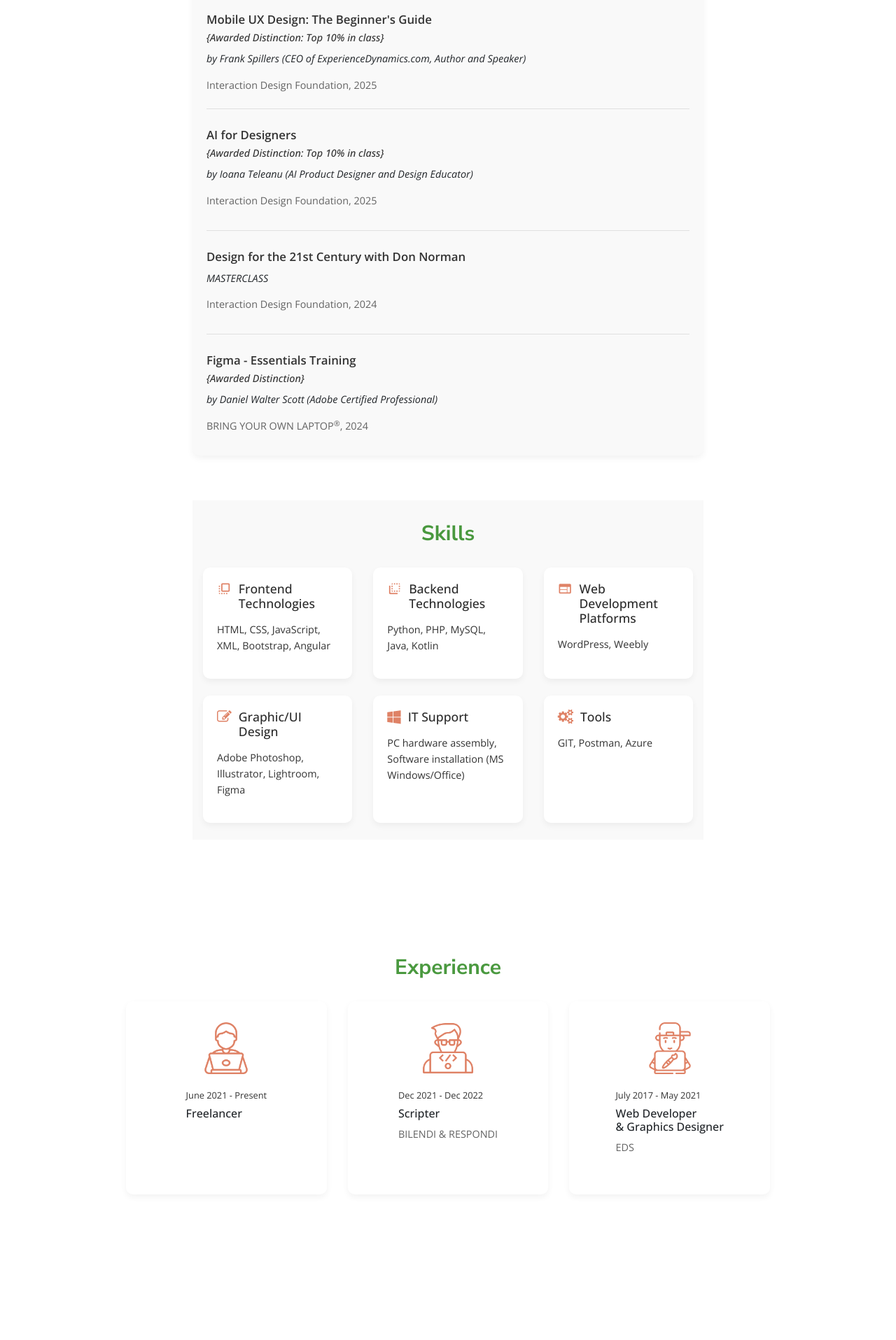
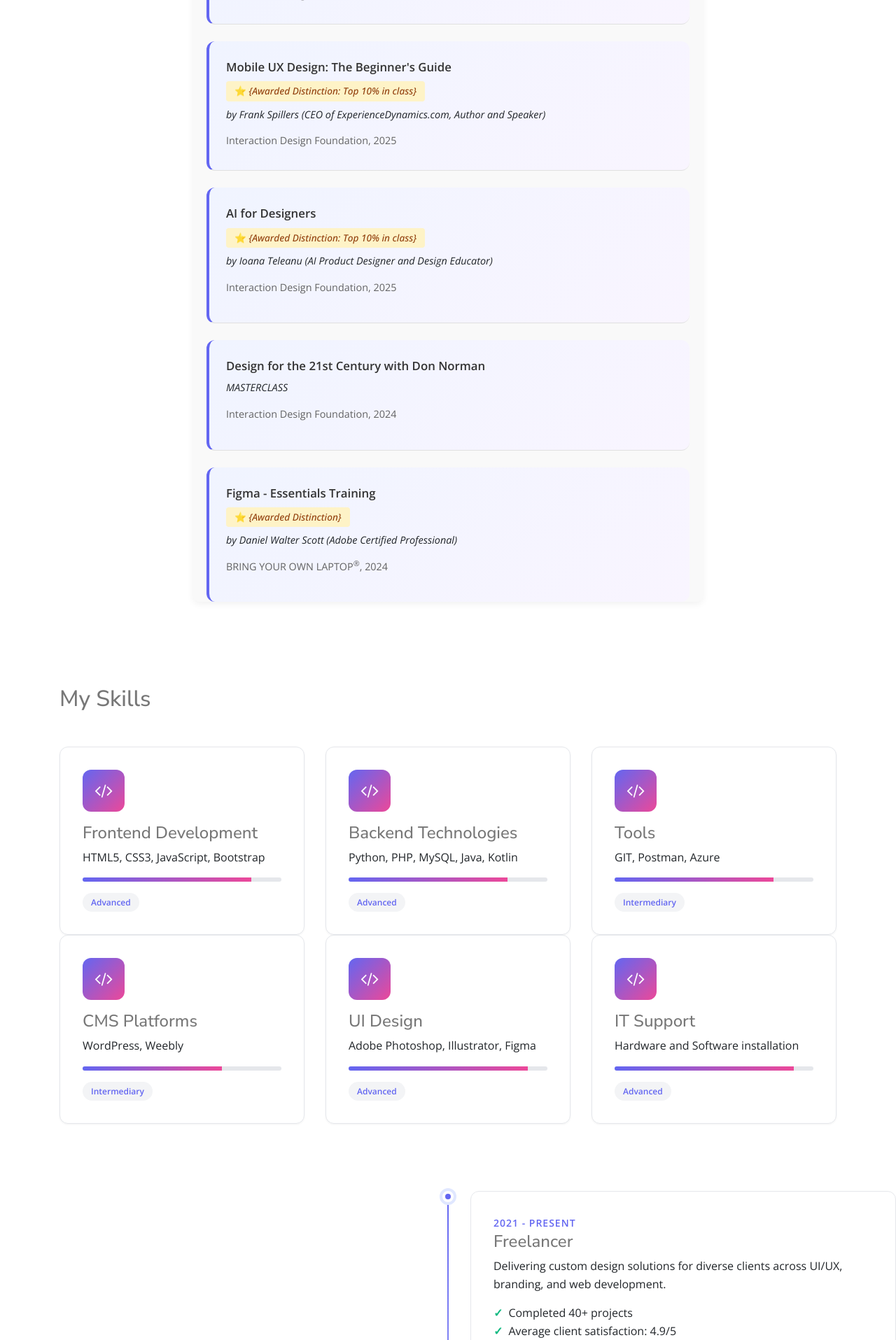
Before and after one commit to apurusram/apurusram.github.io, a PHP site: page /education.html in a window 1280 px wide. Shown: the part 885-2800 px from the top of the page at 70% size. Before the commit the page ends 2531 px from the top, so only its background shows below. Run offline with PHP 8.4, Linux system fonts and the light colour scheme; some web fonts are replaced.

Commit message:
new color combi

```diff
--- a/css/style.css
+++ b/css/style.css
@@ -4,6 +4,12 @@
 * Author URI: https://untree.co/
 * License: https://creativecommons.org/licenses/by/3.0/
 */
+
+:root {
+
+}
+
+
 body {
   font-family: "Open Sans", sans-serif;
   line-height: 1.6;
@@ -92,7 +98,7 @@ h3,
 h4,
 .h4 {
   font-family: "Nunito Sans", serif;
-  color: #dddde6;
+  color: #777777;
 }
 
 .btn {
@@ -2945,3 +2951,245 @@ figure.dotted-bg:before {
 .scroll-down i {
   animation: floatArrow 1.8s ease-in-out infinite;
 }
+
+
+/* hero section */
+
+.hero-enhanced {
+  min-height: 100vh;
+  display: flex;
+  background: linear-gradient(135deg, #fafbfc 0%, #f0f4ff 100%);
+  position: relative;
+  padding: 7rem 0;
+}
+
+.hero-title {
+  font-size: clamp(2.5rem, 8vw, 4rem);
+  line-height: 1.2;
+  font-weight: 800;
+  color: #1f2937;
+  margin-bottom: 1.5rem;
+}
+
+.hero-subtitle {
+  font-size: 1.25rem;
+  color: #6b7280;
+  max-width: 600px;
+  margin: 0 auto 2rem;
+  line-height: 1.6;
+}
+
+.badge {
+  display: inline-block;
+  background: #e0e7ff;
+  color: #4f46e5;
+  padding: 0.5rem 1rem;
+  border-radius: 20px;
+  font-size: 0.875rem;
+  font-weight: 600;
+}
+
+/* portfolio */
+
+.portfolio-item {
+  position: relative;
+  overflow: hidden;
+  border-radius: 12px;
+  transition: all 0.3s ease;
+}
+
+.portfolio-item img {
+  transition: transform 0.4s cubic-bezier(0.25, 0.46, 0.45, 0.94);
+}
+
+.portfolio-item:hover img {
+  transform: scale(1.08) rotate(1deg);
+}
+
+.overlay {
+  position: absolute;
+  top: 0;
+  left: 0;
+  right: 0;
+  bottom: 0;
+  background: linear-gradient(135deg, rgba(99, 102, 241, 0.9) 0%, rgba(236, 72, 153, 0.9) 100%);
+  display: flex;
+  align-items: center;
+  justify-content: center;
+  flex-direction: column;
+  opacity: 0;
+  transition: opacity 0.3s ease;
+}
+
+.portfolio-item:hover .overlay {
+  opacity: 1;
+}
+
+.portfolio-item-content h3 {
+  color: white;
+  font-size: 1.5rem;
+  font-weight: 700;
+  margin-bottom: 0.5rem;
+}
+
+.portfolio-item-content p {
+  color: rgba(255,255,255,0.9);
+  font-size: 0.9rem;
+  text-transform: uppercase;
+  letter-spacing: 1px;
+}
+
+/* Skills */
+
+.skill-card {
+  background: white;
+  border-radius: 12px;
+  padding: 2rem;
+  transition: all 0.3s ease;
+  border: 1px solid #e5e7eb;
+  box-shadow: 0 1px 3px rgba(0,0,0,0.05);
+}
+
+.skill-card:hover {
+  transform: translateY(-8px);
+  box-shadow: 0 20px 40px rgba(99, 102, 241, 0.15);
+  border-color: #6366f1;
+}
+
+.skill-icon {
+  width: 60px;
+  height: 60px;
+  background: linear-gradient(135deg, #6366f1 0%, #ec4899 100%);
+  border-radius: 12px;
+  display: flex;
+  align-items: center;
+  justify-content: center;
+  font-size: 1.5rem;
+  color: white;
+  margin-bottom: 1rem;
+}
+
+.skill-bar {
+  height: 6px;
+  background: #e5e7eb;
+  border-radius: 3px;
+  overflow: hidden;
+  margin: 1rem 0;
+}
+
+.skill-progress {
+  height: 100%;
+  background: linear-gradient(90deg, #6366f1 0%, #ec4899 100%);
+  transition: width 0.8s ease;
+}
+
+.skill-level {
+  display: inline-block;
+  background: #f3f4f6;
+  color: #6366f1;
+  padding: 0.25rem 0.75rem;
+  border-radius: 20px;
+  font-size: 0.75rem;
+  font-weight: 600;
+}
+
+/* Experience */
+
+.experience-timeline {
+  position: relative;
+  padding: 3rem 0;
+}
+
+.experience-timeline::before {
+  content: '';
+  position: absolute;
+  left: 50%;
+  transform: translateX(-50%);
+  width: 2px;
+  height: 100%;
+  background: linear-gradient(180deg, #6366f1 0%, transparent 100%);
+}
+
+.timeline-item {
+  margin-bottom: 3rem;
+  position: relative;
+}
+
+.timeline-marker {
+  width: 16px;
+  height: 16px;
+  background: #6366f1;
+  border: 4px solid white;
+  border-radius: 50%;
+  position: absolute;
+  left: 50%;
+  transform: translateX(-50%);
+  top: 0;
+  box-shadow: 0 0 0 4px #e0e7ff;
+}
+
+.timeline-content {
+  width: calc(50% - 2rem);
+  background: white;
+  padding: 2rem;
+  border-radius: 12px;
+  border: 1px solid #e5e7eb;
+}
+
+.timeline-content:nth-child(odd) {
+  margin-left: 0;
+}
+
+.timeline-content:nth-child(even) {
+  margin-left: auto;
+}
+
+.timeline-date {
+  color: #6366f1;
+  font-size: 0.875rem;
+  font-weight: 600;
+  text-transform: uppercase;
+  letter-spacing: 1px;
+}
+
+.achievement-list {
+  list-style: none;
+  padding: 0;
+  margin-top: 1rem;
+}
+
+.achievement-list li::before {
+  content: '✓';
+  color: #10b981;
+  font-weight: bold;
+  margin-right: 0.5rem;
+}
+
+/* Certificates */
+
+.certificate-item {
+  background: linear-gradient(135deg, #f0f4ff 0%, #f9f5ff 100%);
+  padding: 1.5rem;
+  border-radius: 12px;
+  border-left: 4px solid #6366f1;
+  transition: all 0.3s ease;
+}
+
+.certificate-item:hover {
+  transform: translateX(8px);
+  box-shadow: 0 10px 30px rgba(99, 102, 241, 0.1);
+}
+
+.results {
+  display: inline-block;
+  background: #fef3c7;
+  color: #92400e;
+  padding: 0.25rem 0.75rem;
+  border-radius: 4px;
+  font-size: 0.85rem;
+  margin-top: 0.5rem;
+}
+
+.results::before {
+  content: '⭐ ';
+}
--- a/education.html
+++ b/education.html
@@ -133,9 +133,19 @@
       </div>
     </div>
 
+
+
+
+  </div>
+</div>
+</div>
+</div>
+
+
+
     <!-- Skills Section -->
 
-<div class="untree_co-section pb-0" id="skills-section">
+<!-- <div class="untree_co-section pb-0" id="skills-section">
   <div class="container">
     <div class="col-lg-7 text-center mx-auto">
       <br>
@@ -187,63 +197,157 @@
       </div>
     </div>
   </div>
+</div> -->
+
+<div class="skills-section py-5">
+  <div class="container">
+    <h2 class="section-title mb-5">My Skills</h2>
+    <div class="row g-4">
+      <div class="col-md-6 col-lg-4">
+        <div class="skill-card">
+          <div class="skill-icon">
+            <i class="icon-code"></i>
+          </div>
+          <h4>Frontend Development</h4>
+          <p>HTML5, CSS3, JavaScript, Bootstrap</p>
+          <div class="skill-bar">
+            <div class="skill-progress" style="width: 85%"></div>
+          </div>
+          <span class="skill-level">Advanced</span>
+        </div>
+      </div>
+
+      <div class="col-md-6 col-lg-4">
+        <div class="skill-card">
+          <div class="skill-icon">
+            <i class="icon-code"></i>
+          </div>
+          <h4>Backend Technologies</h4>
+          <p>Python, PHP, MySQL, Java, Kotlin</p>
+          <div class="skill-bar">
+            <div class="skill-progress" style="width: 80%"></div>
+          </div>
+          <span class="skill-level">Advanced</span>
+        </div>
+      </div>
+
+      <div class="col-md-6 col-lg-4">
+        <div class="skill-card">
+          <div class="skill-icon">
+            <i class="icon-code"></i>
+          </div>
+          <h4>Tools</h4>
+          <p>GIT, Postman, Azure</p>
+          <div class="skill-bar">
+            <div class="skill-progress" style="width: 80%"></div>
+          </div>
+          <span class="skill-level">Intermediary</span>
+        </div>
       </div>
 
 
 
+      <div class="col-md-6 col-lg-4">
+        <div class="skill-card">
+          <div class="skill-icon">
+            <i class="icon-code"></i>
+          </div>
+          <h4>CMS Platforms</h4>
+          <p>WordPress, Weebly</p>
+          <div class="skill-bar">
+            <div class="skill-progress" style="width: 70%"></div>
+          </div>
+          <span class="skill-level">Intermediary</span>
+        </div>
+      </div>
 
+      <div class="col-md-6 col-lg-4">
+        <div class="skill-card">
+          <div class="skill-icon">
+            <i class="icon-code"></i>
           </div>
+          <h4>UI Design</h4>
+          <p>Adobe Photoshop, Illustrator, Figma</p>
+          <div class="skill-bar">
+            <div class="skill-progress" style="width: 90%"></div>
+          </div>
+          <span class="skill-level">Advanced</span>
+        </div>
+      </div>
+
+      <div class="col-md-6 col-lg-4">
+        <div class="skill-card">
+          <div class="skill-icon">
+            <i class="icon-code"></i>
+          </div>
+          <h4>IT Support</h4>
+          <p>Hardware and Software installation</p>
+          <div class="skill-bar">
+            <div class="skill-progress" style="width: 90%"></div>
+          </div>
+          <span class="skill-level">Advanced</span>
+        </div>
+      </div>
+      <!-- Repeat for other skills -->
     </div>
   </div>
 </div>
 
 
 <!-- Experience Section -->
-<div class="untree_co-section pb-0" id="experience-section">
+<!-- <div class="untree_co-section pb-0" id="experience-section">
   <div class="container">
     <div class="col-lg-7 text-center mx-auto">
       <h2 class="section-heading gsap-reveal-hero mb-0"><strong>Experience</strong></h2>
       <br>
-    </div>
+    </div> -->
 
-    <div class="row justify-content-center mb-5">
-      <div class="col-lg-10 mx-auto">
-        <div class="row d-flex justify-content-center" id="exp-cards">
-          <div class="col-md-4 mb-4 d-flex">
-            <div class="card">
-              <img class="card-img-top" src="images/all/icons/freelancer.png" alt="Freelancer">
-              <div class="card-body">
-                <p class="exp-date">June 2021 - Present</p>
-                <h6>Freelancer</h6>
-              </div>
+
+<div class="experience-timeline">
+  <div class="timeline-item">
+    <div class="timeline-marker"></div>
+    <div class="timeline-content">
+      <span class="timeline-date">2021 - Present</span>
+      <h4>Freelancer</h4>
+      <p>Delivering custom design solutions for diverse clients across UI/UX, branding, and web development.</p>
+      <ul class="achievement-list">
+        <li>Completed 40+ projects</li>
+        <li>Average client satisfaction: 4.9/5</li>
+        <li>Specialized in design systems & mobile-first approach</li>
+      </ul>
     </div>
   </div>
 
-          <div class="col-md-4 mb-4 d-flex">
-            <div class="card">
-              <img class="card-img-top" src="images/all/icons/developer.png" alt="Developer">
-              <div class="card-body">
-                <p class="exp-date">Dec 2021 - Dec 2022</p>
-                <h6>Scripter</h6>
+    <div class="timeline-item">
+    <div class="timeline-marker"></div>
+    <div class="timeline-content">
+      <span class="timeline-date">Dec 2021 - Dec 2022</span>
+      <h4>Scripter</h4>
       <p class="certificate-info">BILENDI & RESPONDI</p>
-              </div>
+      <p>Delivering custom design solutions for diverse clients across UI/UX, branding, and web development.</p>
+      <ul class="achievement-list">
+        <li>Completed 40+ projects</li>
+        <li>Average client satisfaction: 4.9/5</li>
+        <li>Specialized in design systems & mobile-first approach</li>
+      </ul>
     </div>
   </div>
 
-          <div class="col-md-4 mb-4 d-flex">
-            <div class="card">
-              <img class="card-img-top" src="images/all/icons/designer.png" alt="Designer">
-              <div class="card-body">
-                <p class="exp-date">July 2017 - May 2021</p>
-                <h6>Web Developer <br>& Graphics Designer</h6>
+    <div class="timeline-item">
+    <div class="timeline-marker"></div>
+    <div class="timeline-content">
+      <span class="timeline-date">July 2017 - May 2021</span>
+      <h4>Web Developer & Graphics Designer</h4>
       <p class="certificate-info">EDS</p>
+      <p>Delivering custom design solutions for diverse clients across UI/UX, branding, and web development.</p>
+      <ul class="achievement-list">
+        <li>Completed 40+ projects</li>
+        <li>Average client satisfaction: 4.9/5</li>
+        <li>Specialized in design systems & mobile-first approach</li>
+      </ul>
     </div>
   </div>
-          </div>
-        </div>
-      </div>
-    </div>
-  </div>
+  <!-- More timeline items -->
 </div>
 
 
```
Also changed, not shown: index.html (+26 -2 lines). Lines whose indentation alone changed are shown as unchanged.
